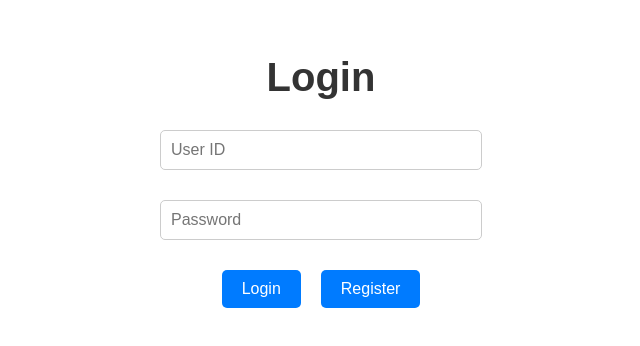
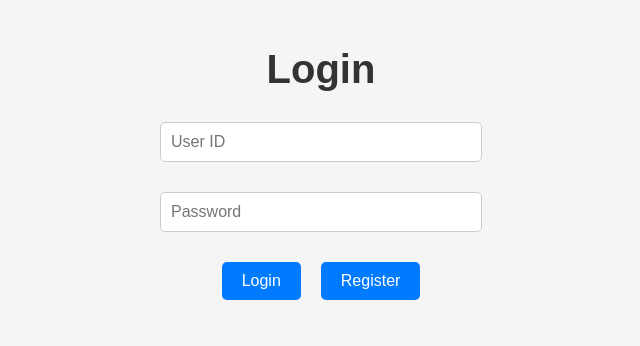
Before and after one commit to fintrack-project/financial-tracker-frontend, a React (Create React App) app: page / in a window 1280 px wide. Shown: the top 346 px of the page, without its empty margins (319-959 px from the left). Built offline with nearby package versions, Linux system fonts and the light colour scheme.

Commit message:
updated index

```diff
--- /dev/null
+++ b/src/index.css
@@ -0,0 +1,11 @@
+body {
+  margin: 0;
+  font-family: Arial, sans-serif;
+  background-color: #f5f5f5;
+}
+
+#root {
+  display: flex;
+  flex-direction: column;
+  min-height: 100vh;
+}
--- a/src/index.tsx
+++ b/src/index.tsx
@@ -1,10 +1,14 @@
 import React from 'react';
-import ReactDOM from 'react-dom';
+import { createRoot } from 'react-dom/client';
 import App from './App';
+import './index.css';
 
-ReactDOM.render(
-  <React.StrictMode>
-    <App />
-  </React.StrictMode>,
-  document.getElementById('root')
-);
+const container = document.getElementById('root');
+if (container) {
+  const root = createRoot(container); // Create a root for React 18
+  root.render(
+    <React.StrictMode>
+      <App />
+    </React.StrictMode>
+  );
+}
```
